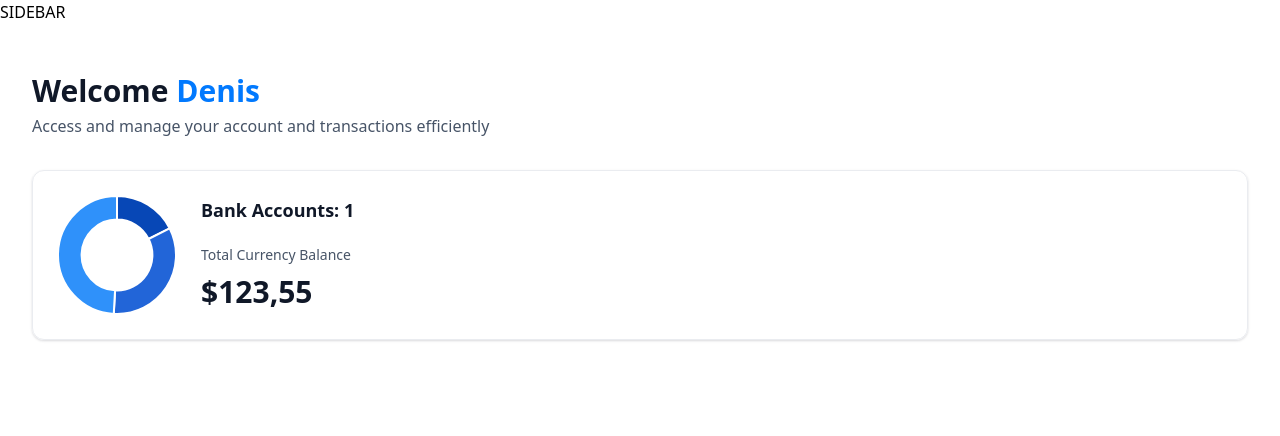
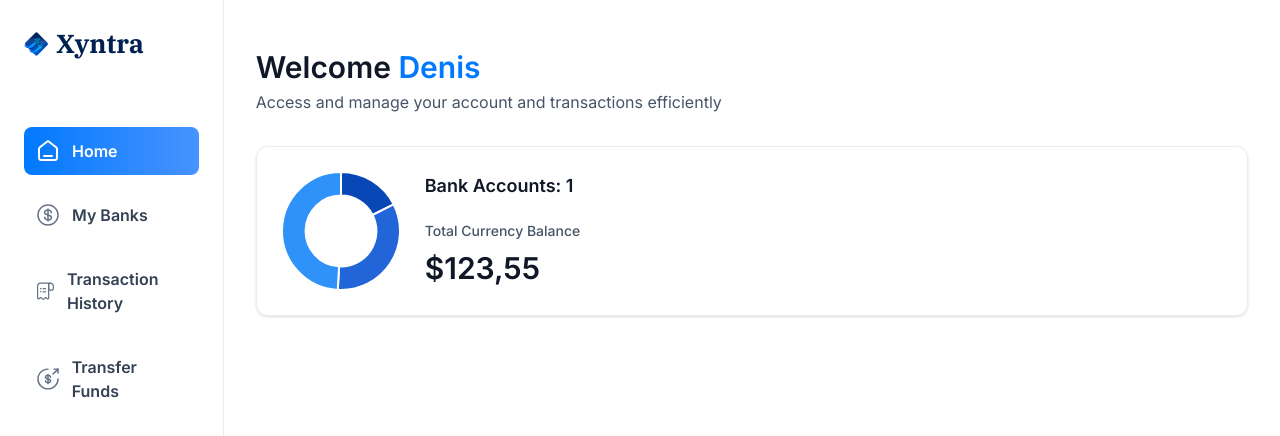
Before and after one commit to denismwangikimani/xyntra_web_bank_app, a Next.js app: page / in a window 1280 px wide. Shown: the top 436 px of the page. Built offline with nearby package versions, Linux system fonts and the light colour scheme.

Commit message:
added the sidebar and mobile nav bar

```diff
--- a/app/(root)/layout.tsx
+++ b/app/(root)/layout.tsx
@@ -1,12 +1,31 @@
+import MobileNav from "@/components/MobileNav";
+import Sidebar from "@/components/Sidebar";
+import Image from "next/image";
+
+
 export default function RootLayout({
   children,
 }: Readonly<{
   children: React.ReactNode;
 }>) {
+  //we will create a loggedIn state that will take in the users first and last name
+  const loggedIn = { firstName: "Denis", lastName: "Mwangi" };
+
   return (
-    <main>
-      SIDEBAR
-      {children}
+    <main className="flex h-screen w-full font-inter">
+      {/* We will pass the loggedIn state to the Sidebar component */}
+      <Sidebar user={loggedIn} />
+
+      {/* We will render the mobile nav(sidebar) */}
+      <div className="flex size-full flex-col">
+        <div className="root-layout">
+          <Image src="/icons/logo.svg" width={30} height={30} alt="logo" />
+          <div>
+            <MobileNav user={loggedIn} />
+          </div>
+        </div>
+        {children}
+      </div>
     </main>
   );
 }
--- /dev/null
+++ b/components/MobileNav.tsx
@@ -0,0 +1,80 @@
+'use client'
+
+import {
+  Sheet,
+  SheetClose,
+  SheetContent,
+  SheetTrigger,
+} from "@/components/ui/sheet"
+import { sidebarLinks } from "@/constants"
+import { cn } from "@/lib/utils"
+import Image from "next/image"
+import Link from "next/link"
+import { usePathname } from "next/navigation"
+
+const MobileNav = ({ user }: MobileNavProps) => {
+  const pathname = usePathname();
+
+  return (
+    <section className="w-fulll max-w-[264px]">
+      <Sheet>
+        <SheetTrigger>
+          <Image
+            src="/icons/hamburger.svg"
+            width={30}
+            height={30}
+            alt="menu"
+            className="cursor-pointer"
+          />
+        </SheetTrigger>
+        <SheetContent side="left" className="border-none bg-white">
+          <Link href="/" className="cursor-pointer flex items-center gap-1 px-4">
+            <Image
+              src="/icons/logo.svg"
+              width={34}
+              height={34}
+              alt="Xyntra logo"
+            />
+            <h1 className="text-26 font-ibm-plex-serif font-bold text-black-1">Xyntra</h1>
+          </Link>
+          <div className="mobilenav-sheet">
+            <SheetClose asChild>
+              <nav className="flex h-full flex-col gap-6 pt-16 text-white">
+                  {sidebarLinks.map((link) => {
+                const isActive = pathname === link.route || pathname.startsWith(`${link.route}/`)
+
+                return (
+                  <SheetClose asChild key={link.route}>
+                    <Link href={link.route} key={link.label}
+                      className={cn('mobilenav-sheet_close w-full', { 'bg-bank-gradient': isActive })}
+                    >
+                        <Image
+                          src={link.imgURL}
+                          alt={link.label}
+                          width={20}
+                          height={20}
+                          className={cn({
+                            'brightness-[3] invert-0': isActive
+                          })}
+                        />
+                      <p className={cn("text-16 font-semibold text-black-2", { "text-white": isActive })}>
+                        {link.label}
+                      </p>
+                    </Link>
+                  </SheetClose>
+                )
+              })}
+
+              USER
+              </nav>
+            </SheetClose>
+
+            FOOTER
+          </div>
+        </SheetContent>
+      </Sheet>
+    </section>
+  )
+}
+
+export default MobileNav
--- /dev/null
+++ b/components/Sidebar.tsx
@@ -0,0 +1,67 @@
+"use client";
+
+import Link from "next/link";
+import Image from "next/image";
+import React from "react";
+import { sidebarLinks } from "@/constants";
+import { usePathname } from "next/navigation";
+import { cn } from "@/lib/utils";
+
+// We will destructure the user prop from the Sidebar component
+const Sidebar = ({ user }: SiderbarProps) => {
+  // We will use the usePathname hook to get the current route to determine the active link if the route matches the link route
+  const pathname = usePathname();
+
+  return (
+    <section className="sidebar">
+      <nav className="flex flex-col gap-4">
+        <Link href="/" className="mb-12 cursor-pointer flex items-center gap-2">
+          <Image
+            width={34}
+            height={34}
+            src="/icons/logo.svg"
+            alt="xyntra logo"
+            className="size-[24px] max-xl:size-14"
+          />
+          <h1 className="sidebar-logo">Xyntra</h1>
+        </Link>
+
+        {/* We will map over the sidebarLinks, then return each item as a Link, by passing in the href and key */}
+        {sidebarLinks.map((link) => {
+          // We will check if the current route matches the link route "/", if it does we will add the active class
+          const isActive =
+            pathname === link.route || pathname.startsWith(`${link.route}/`);
+          return (
+            <Link
+              href={link.route}
+              key={link.label}
+              //we will use cn to conditionally add the active class
+              className={cn("sidebar-link", { "bg-bank-gradient": isActive })}
+            >
+              <div className="relative size-6">
+                <Image
+                  fill
+                  src={link.imgURL}
+                  alt={link.label}
+                  //we will turn up the brightness and invert it if the link is active
+                  className={cn({
+                    "brightness-[3] invert-0": isActive,
+                  })}
+                />
+              </div>
+              <p className={cn("sidebar-label", { "!text-white": isActive })}>
+                {link.label}
+              </p>
+            </Link>
+          );
+        })}
+
+        USER
+      </nav>
+
+      FOOTER
+    </section>
+  );
+};
+
+export default Sidebar;
--- /dev/null
+++ b/components/ui/sheet.tsx
@@ -0,0 +1,140 @@
+"use client"
+
+import * as React from "react"
+import * as SheetPrimitive from "@radix-ui/react-dialog"
+import { Cross2Icon } from "@radix-ui/react-icons"
+import { cva, type VariantProps } from "class-variance-authority"
+
+import { cn } from "@/lib/utils"
+
+const Sheet = SheetPrimitive.Root
+
+const SheetTrigger = SheetPrimitive.Trigger
+
+const SheetClose = SheetPrimitive.Close
+
+const SheetPortal = SheetPrimitive.Portal
+
+const SheetOverlay = React.forwardRef<
+  React.ElementRef<typeof SheetPrimitive.Overlay>,
+  React.ComponentPropsWithoutRef<typeof SheetPrimitive.Overlay>
+>(({ className, ...props }, ref) => (
+  <SheetPrimitive.Overlay
+    className={cn(
+      "fixed inset-0 z-50 bg-black/80  data-[state=open]:animate-in data-[state=closed]:animate-out data-[state=closed]:fade-out-0 data-[state=open]:fade-in-0",
+      className
+    )}
+    {...props}
+    ref={ref}
+  />
+))
+SheetOverlay.displayName = SheetPrimitive.Overlay.displayName
+
+const sheetVariants = cva(
+  "fixed z-50 gap-4 bg-background p-6 shadow-lg transition ease-in-out data-[state=closed]:duration-300 data-[state=open]:duration-500 data-[state=open]:animate-in data-[state=closed]:animate-out",
+  {
+    variants: {
+      side: {
+        top: "inset-x-0 top-0 border-b data-[state=closed]:slide-out-to-top data-[state=open]:slide-in-from-top",
+        bottom:
+          "inset-x-0 bottom-0 border-t data-[state=closed]:slide-out-to-bottom data-[state=open]:slide-in-from-bottom",
+        left: "inset-y-0 left-0 h-full w-3/4 border-r data-[state=closed]:slide-out-to-left data-[state=open]:slide-in-from-left sm:max-w-sm",
+        right:
+          "inset-y-0 right-0 h-full w-3/4 border-l data-[state=closed]:slide-out-to-right data-[state=open]:slide-in-from-right sm:max-w-sm",
+      },
+    },
+    defaultVariants: {
+      side: "right",
+    },
+  }
+)
+
+interface SheetContentProps
+  extends React.ComponentPropsWithoutRef<typeof SheetPrimitive.Content>,
+    VariantProps<typeof sheetVariants> {}
+
+const SheetContent = React.forwardRef<
+  React.ElementRef<typeof SheetPrimitive.Content>,
+  SheetContentProps
+>(({ side = "right", className, children, ...props }, ref) => (
+  <SheetPortal>
+    <SheetOverlay />
+    <SheetPrimitive.Content
+      ref={ref}
+      className={cn(sheetVariants({ side }), className)}
+      {...props}
+    >
+      <SheetPrimitive.Close className="absolute right-4 top-4 rounded-sm opacity-70 ring-offset-background transition-opacity hover:opacity-100 focus:outline-none focus:ring-2 focus:ring-ring focus:ring-offset-2 disabled:pointer-events-none data-[state=open]:bg-secondary">
+        <Cross2Icon className="h-4 w-4" />
+        <span className="sr-only">Close</span>
+      </SheetPrimitive.Close>
+      {children}
+    </SheetPrimitive.Content>
+  </SheetPortal>
+))
+SheetContent.displayName = SheetPrimitive.Content.displayName
+
+const SheetHeader = ({
+  className,
+  ...props
+}: React.HTMLAttributes<HTMLDivElement>) => (
+  <div
+    className={cn(
+      "flex flex-col space-y-2 text-center sm:text-left",
+      className
+    )}
+    {...props}
+  />
+)
+SheetHeader.displayName = "SheetHeader"
+
+const SheetFooter = ({
+  className,
+  ...props
+}: React.HTMLAttributes<HTMLDivElement>) => (
+  <div
+    className={cn(
+      "flex flex-col-reverse sm:flex-row sm:justify-end sm:space-x-2",
+      className
+    )}
+    {...props}
+  />
+)
+SheetFooter.displayName = "SheetFooter"
+
+const SheetTitle = React.forwardRef<
+  React.ElementRef<typeof SheetPrimitive.Title>,
+  React.ComponentPropsWithoutRef<typeof SheetPrimitive.Title>
+>(({ className, ...props }, ref) => (
+  <SheetPrimitive.Title
+    ref={ref}
+    className={cn("text-lg font-semibold text-foreground", className)}
+    {...props}
+  />
+))
+SheetTitle.displayName = SheetPrimitive.Title.displayName
+
+const SheetDescription = React.forwardRef<
+  React.ElementRef<typeof SheetPrimitive.Description>,
+  React.ComponentPropsWithoutRef<typeof SheetPrimitive.Description>
+>(({ className, ...props }, ref) => (
+  <SheetPrimitive.Description
+    ref={ref}
+    className={cn("text-sm text-muted-foreground", className)}
+    {...props}
+  />
+))
+SheetDescription.displayName = SheetPrimitive.Description.displayName
+
+export {
+  Sheet,
+  SheetPortal,
+  SheetOverlay,
+  SheetTrigger,
+  SheetClose,
+  SheetContent,
+  SheetHeader,
+  SheetFooter,
+  SheetTitle,
+  SheetDescription,
+}
--- a/package.json
+++ b/package.json
@@ -9,6 +9,7 @@
     "lint": "next lint"
   },
   "dependencies": {
+    "@radix-ui/react-dialog": "^1.1.1",
     "@radix-ui/react-icons": "^1.3.0",
     "@radix-ui/react-slot": "^1.1.0",
     "chart.js": "^4.4.4",
```
Also changed, not shown: 1 other file (tests, documents, lock files or other folders).
